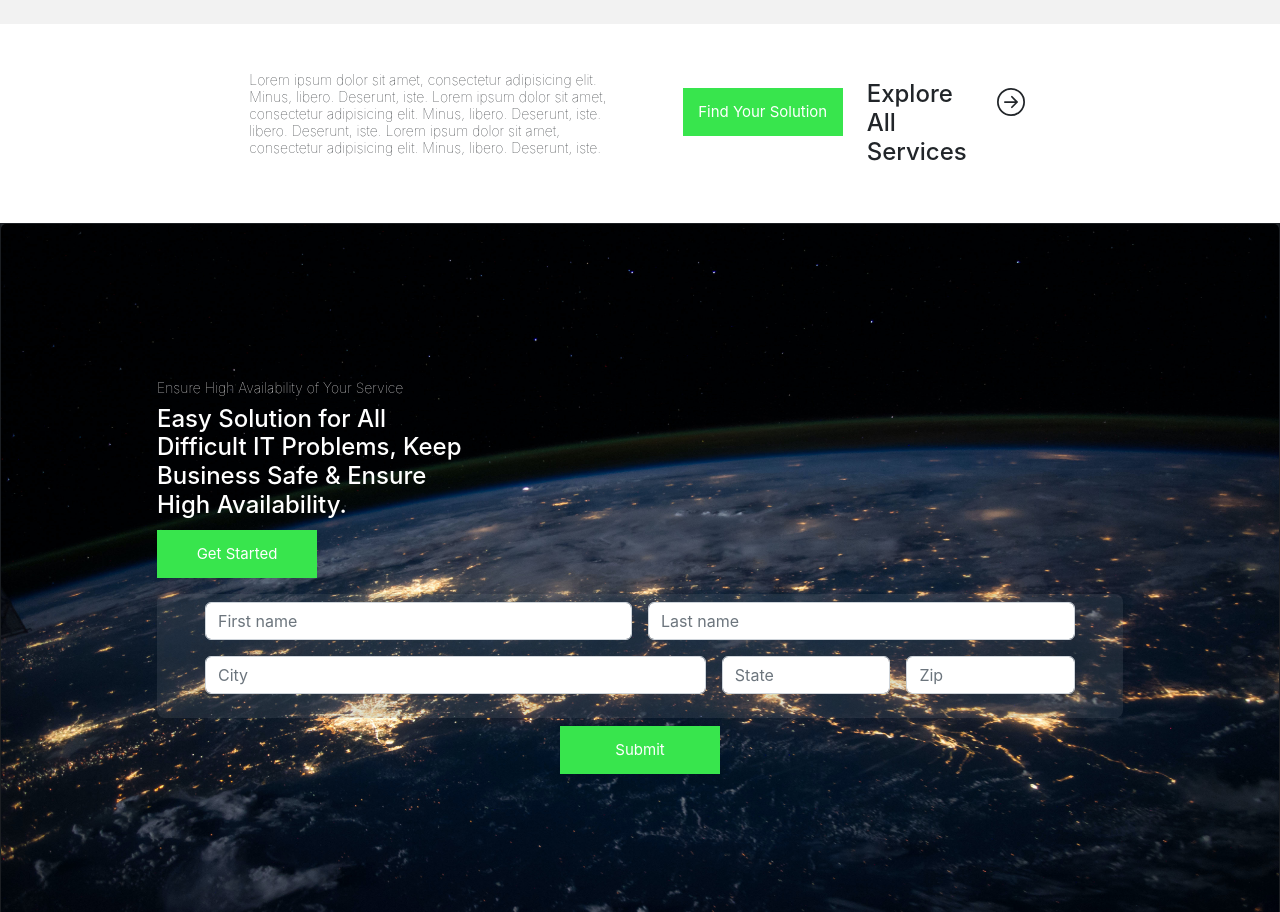
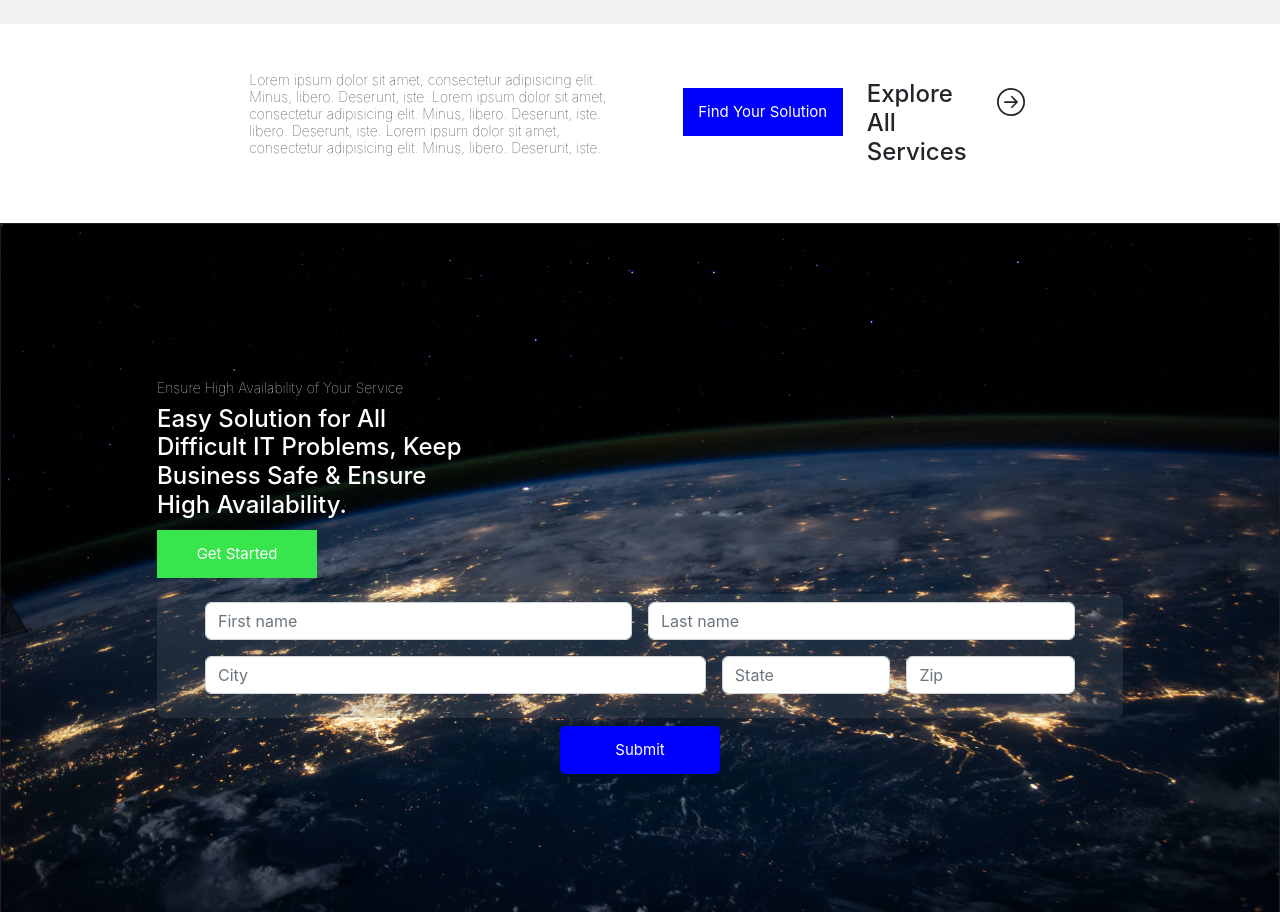
Before and after one commit to SaurabhattJi/webDesign, a React (Create React App) app: page / in a window 1280 px wide. Shown: the part 3720-4632 px from the top of the page. Built offline with nearby package versions, Linux system fonts and the light colour scheme.

Commit message:
blue buttons added

```diff
--- a/src/components/content/form/Form.js
+++ b/src/components/content/form/Form.js
@@ -74,7 +74,16 @@ const Form = () => {
                     </div>
                   </div>
                 </div>
-                <button className="mx-auto my-2">Submit</button>
+                <button
+                  style={{
+                    background: "transparent",
+                    backgroundColor: "blue",
+                    borderRadius: "5px",
+                  }}
+                  className="mx-auto my-2"
+                >
+                  Submit
+                </button>
               </div>
             </div>
           </div>
--- a/src/components/content/trusted/Trusted.js
+++ b/src/components/content/trusted/Trusted.js
@@ -19,7 +19,14 @@ const Trusted = () => {
               </h6>
             </div>
             <div className="d-flex mx-auto my-3 flex-1 px-4">
-              <Button text={"Find Your Solution"} />
+              <button
+                style={{
+                  background: "transparent",
+                  backgroundColor: "blue",
+                }}
+              >
+                Find Your Solution
+              </button>
             </div>
             <h4 className="mx-auto my-2">Explore All Services</h4>
             <h3 className=" mx-auto">
```
